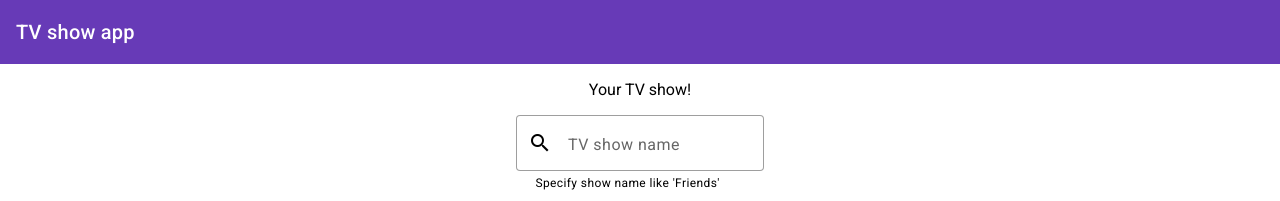
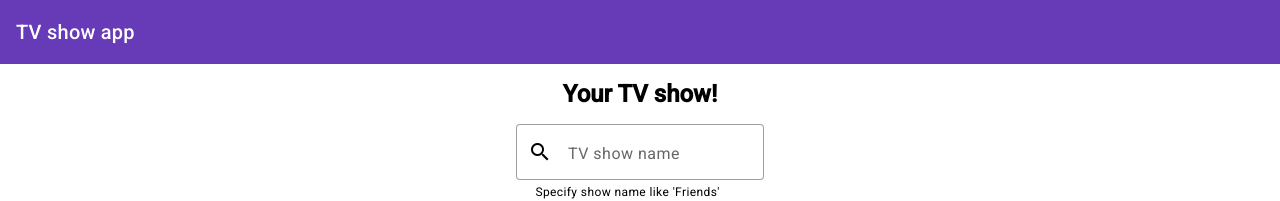
Before and after one commit to PoojithaAlam/TVShowApp, an Angular app: page / in a window 1280 px wide. Shown: the top 201 px of the page. Built offline with nearby package versions, Linux system fonts and the light colour scheme; no server answers.

Commit message:
Styling search component

```diff
--- a/src/app/app.component.html
+++ b/src/app/app.component.html
@@ -1,7 +1,7 @@
 <div style="text-align: center; align-items: center;">
   <mat-toolbar color="primary"> TV show app </mat-toolbar>
     <div>
-      <p> Your TV show! </p>
+      <p> <b> <font size="+2">Your TV show! </font></b> </p>
     </div>
     <div>
       <app-tvshow-search></app-tvshow-search>
```
